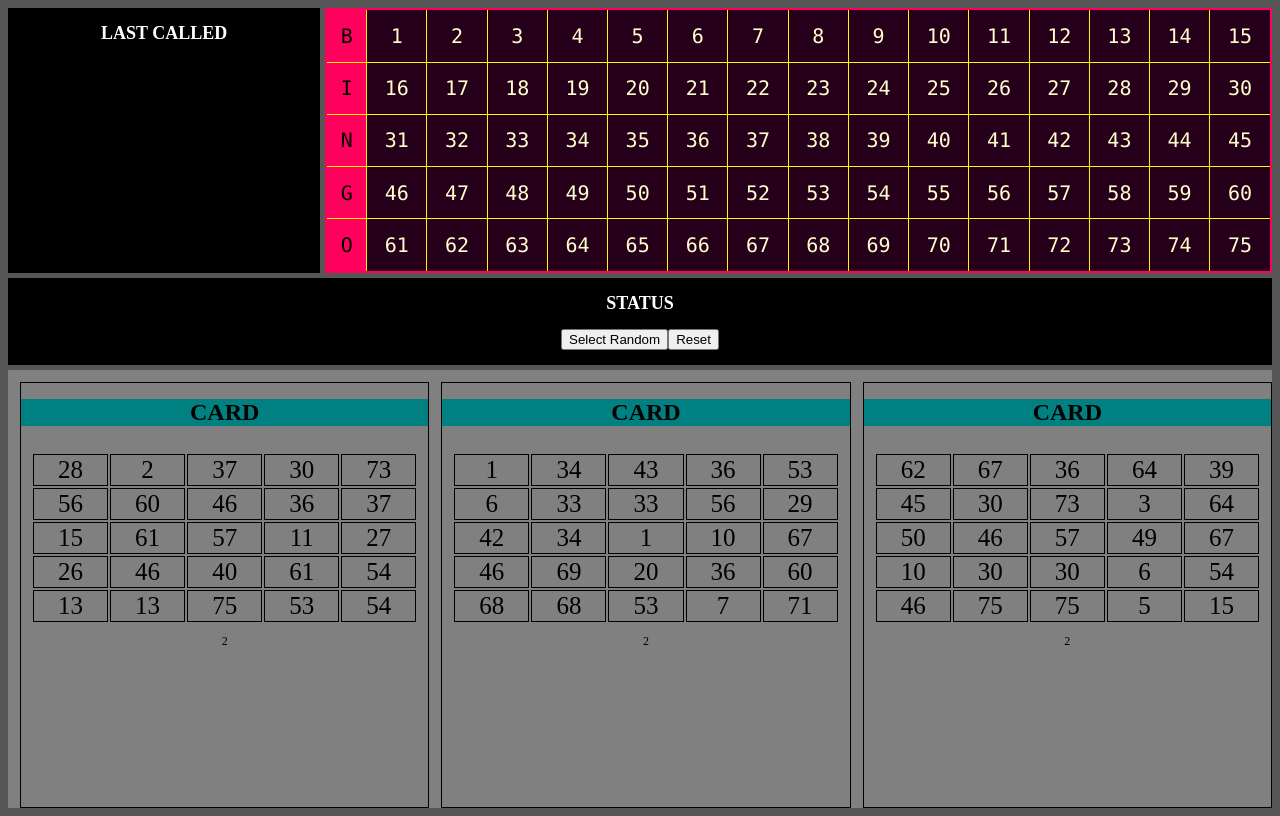
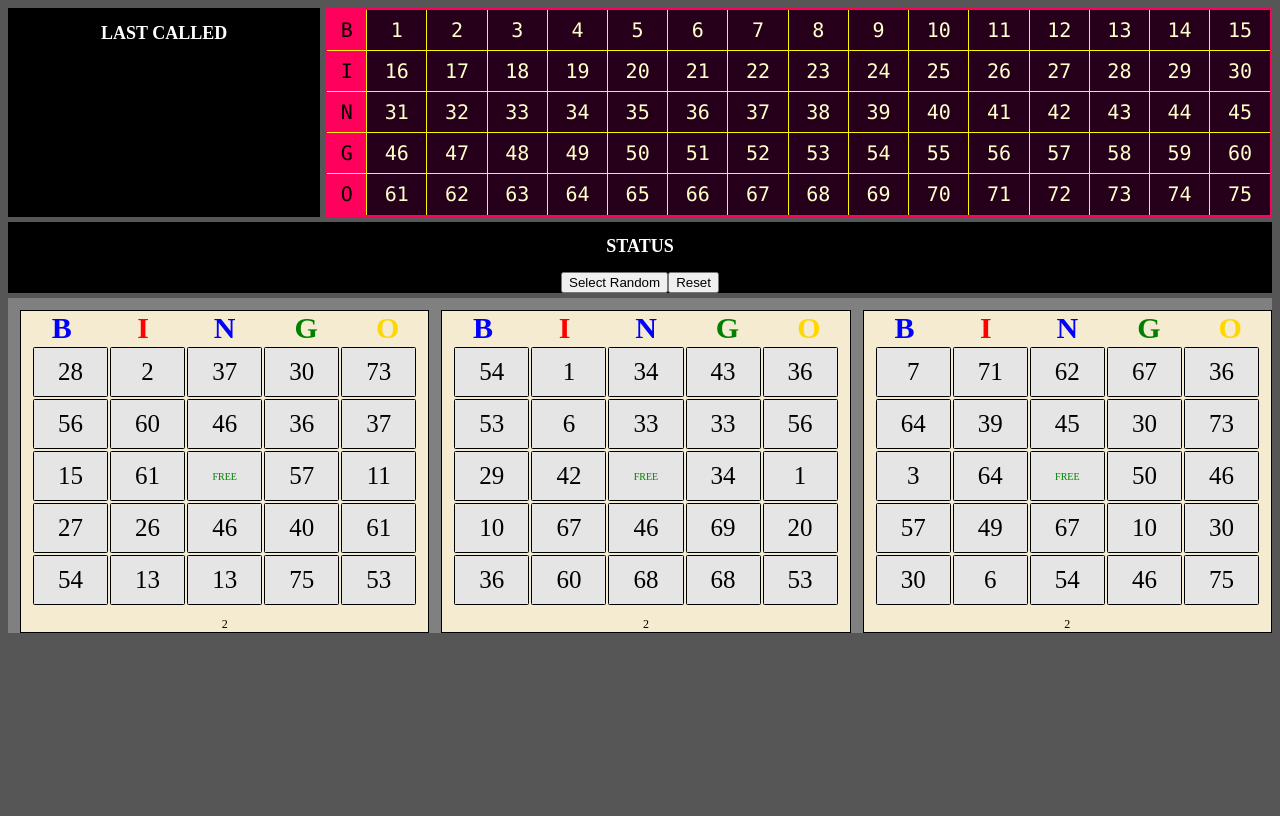
Before and after one commit to dschneck/official-interjection, a React (Create React App) app: page / in a window 1280 px wide. Built offline with nearby package versions, Linux system fonts and the light colour scheme.

Commit message:
card style matches the example kevin gave me

```diff
--- a/src/Card.js
+++ b/src/Card.js
@@ -20,13 +20,23 @@ class Card extends React.Component {
 	render() {
 		return (
 			<div className="card">
-				<h1 className="cardTitle">Card</h1>
+				<div className="cardTitle">
+						<h1 id="B">B</h1>
+						<h1 id="I">I</h1>
+						<h1 id="N">N</h1>
+						<h1 id="G">G</h1>
+						<h1 id="O">O</h1>
+				</div>
 				<div className="cardNumbers">
 				<table>
 					<tbody>
 					<tr>{this.spwn(5, 1*100)}</tr>
 					<tr>{this.spwn(5, 5*100)}</tr>
-					<tr>{this.spwn(5, 10*100)}</tr>
+					<tr>
+						{this.spwn(2, 10 *100)}
+						<td id="free">free</td>
+						{this.spwn(2, 10 *100)}
+					</tr>
 					<tr>{this.spwn(5, 15*100)}</tr>
 					<tr>{this.spwn(5, 20*100)}</tr>
 				</tbody>
--- a/src/styles/App.css
+++ b/src/styles/App.css
@@ -20,6 +20,5 @@ body {
 			"last-called board board board"
 			"status status status status"
 			"cardContainer cardContainer cardContainer cardContainer"
-			"cardContainer cardContainer cardContainer cardContainer"
 
 }
--- a/src/styles/CardContainer.css
+++ b/src/styles/CardContainer.css
@@ -1,46 +1,3 @@
-/*
-.cardContainer {
-	grid-area: cardContainer;
-	background-color: blue;
-	justify-content: flex-start;
-	align-items: center;
-
-	display: flex;
-
-}
-
-.card {
-	color: magenta;
-	border: 2px solid teal;
-	position: relative;
-	width: 20%;
-	flex: 1;
-
-}
-
-.cardTitle {
-	text-align: center;
-	padding: 50px 10px;
-	background: #fff;
-	border: 1px solid black;
-	margin-bottom: 50px;
-}
-
-.cardNumbers {
-	color: teal;
-	position: absolute;
-	padding: 30px 20px;
-	top: 55%;
-	left: 50%;
-	transform: translate(-50%, -50%);
-}
-
-.cardNumbers tr, .cardNumbers td {
-	border: .5px solid black;
-	font-size: 18px;
-	padding: 6px;
-}
-*/
 
 .cardContainer {
 	grid-area: cardContainer;
@@ -55,11 +12,21 @@
 	position: relative;
 	margin: 12px 0 0 12px;
 	border: 1px solid black;
+	background: #F4EBD0;
 
 }
 
 .cardTitle {
-	background: teal;
+	display: flex;
+	padding: 0;
+	margin: 0;
+}
+
+.cardTitle h1 {
+	margin: 0;
+	font-size: 30px;
+	flex: 1;
+	padding: 0;
 
 }
 
@@ -67,10 +34,28 @@
 	margin: auto;
 	width: 100%;
 	height: 100%;
-	padding: 10px;
+	padding-top: 0;
+	padding-bottom: 10px;
+	padding-left: 10px;
+	padding-right: 10px;
 }
 .cardNumbers tr, .cardNumbers td {
+	background: #e5e5e5;
 	border: .5px solid black;
+	border-radius: 1.5px;
 	font-size: 25px;
+	padding: 10px;
 
 }
+
+#B {color: blue;}
+#I {color: red;}
+#N {color: blue;}
+#G {color: green;}
+#O {color: gold;}
+
+#free {
+	font-size: 10px;
+	color: green;
+
+}
```
